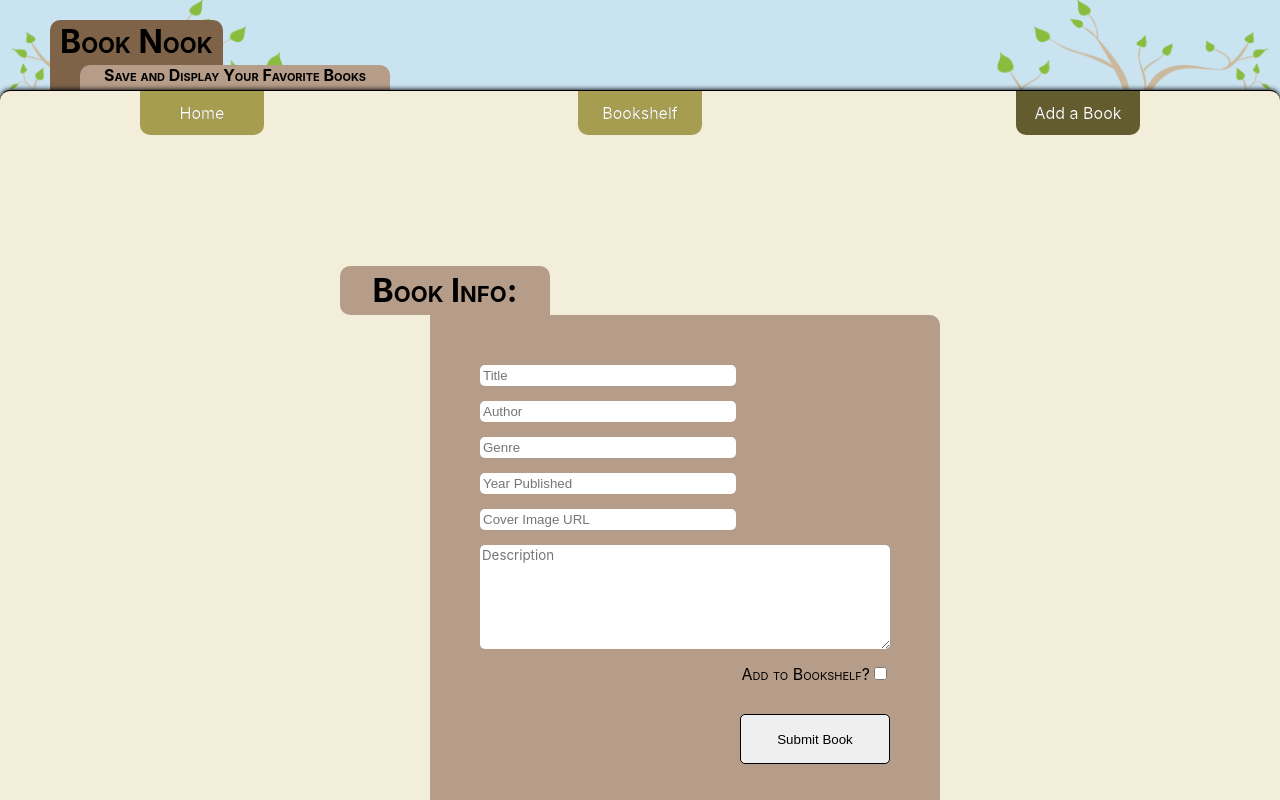
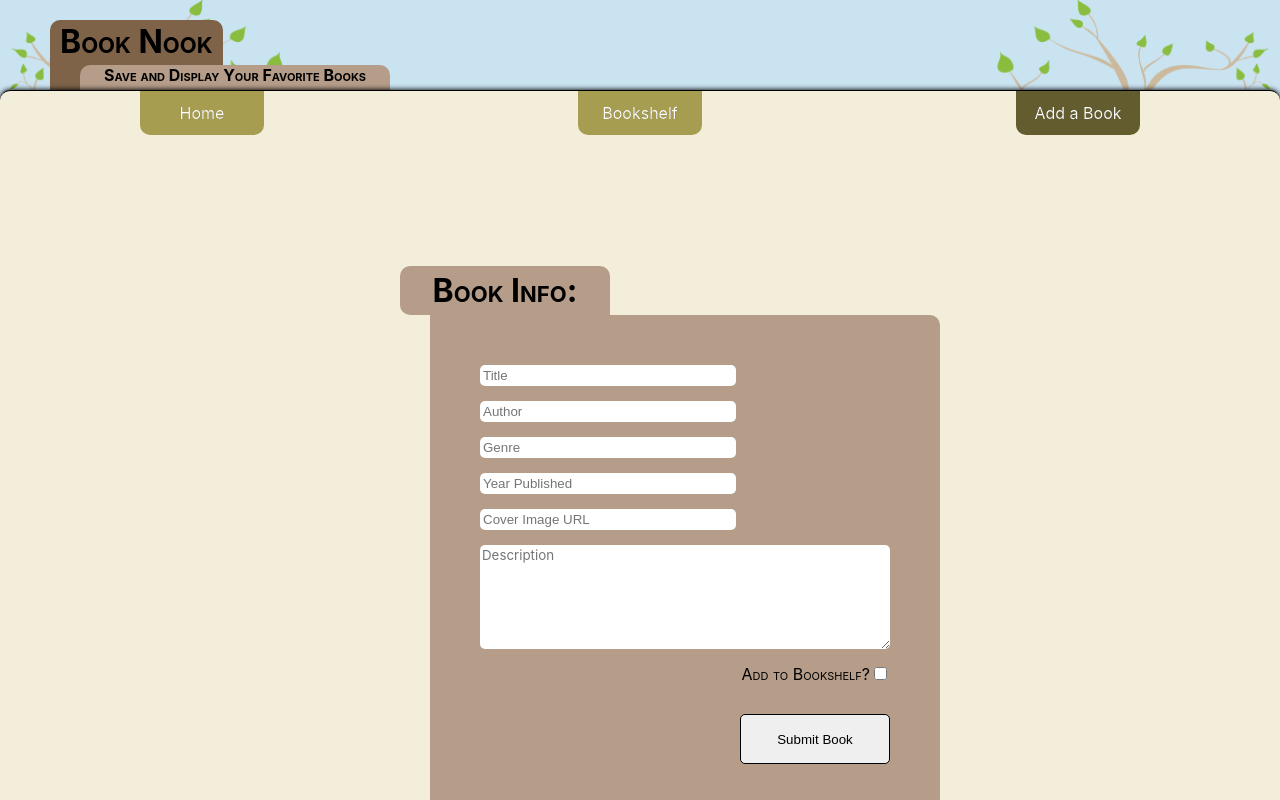
Before and after one commit to thevirtualboy/phase-2-partner-project-v2, a React (Create React App) app: page /addbook in a window 1280 px wide. Shown: the top 800 px of the page. Built offline with nearby package versions, Linux system fonts and the light colour scheme; no server answers.

Commit message:
dont look at me

```diff
--- a/src/components/AddBook.js
+++ b/src/components/AddBook.js
@@ -38,6 +38,7 @@ const buttonStyle = {
 const containerStyle = {
     display: "flex",
     justifyContent: "space-around",
+    alignContent: "center",
     flexWrap: "wrap",
     maxWidth: "1750px",
     margin: "auto",
@@ -45,6 +46,7 @@ const containerStyle = {
 }
 
 const formLabelStyle = {
+    marginLeft: "60px",
     marginBottom: "0px",
     textAlign: "center",
     fontVariant: "small-caps",
```
